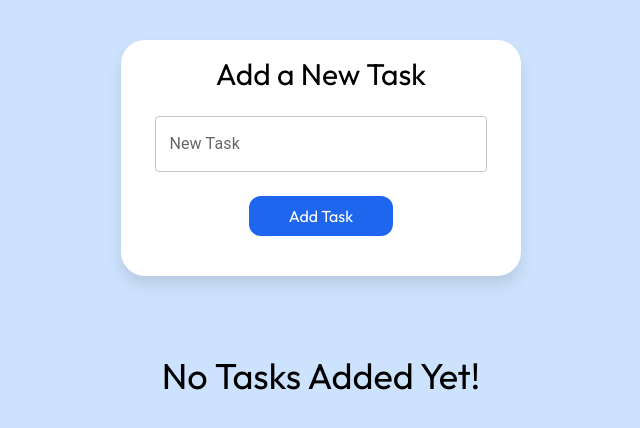
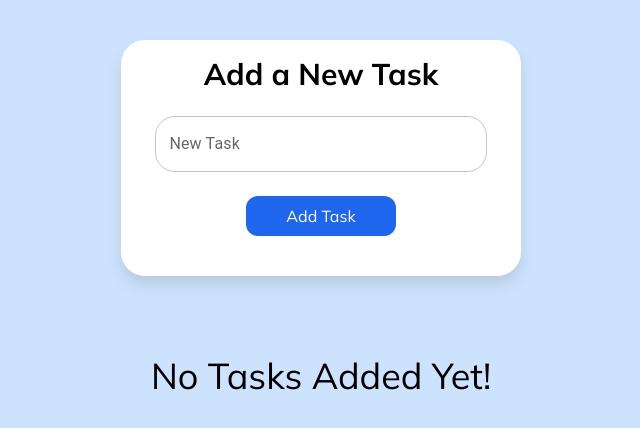
Before and after one commit to piyushg3803/To-do-React, a React (Vite) app: page / in a window 1280 px wide. Shown: the top 428 px of the page, without its empty margins (319-959 px from the left). Built offline with nearby package versions, Linux system fonts and the light colour scheme.

Commit message:
UI Changes

```diff
--- a/index.html
+++ b/index.html
@@ -1,20 +1,22 @@
 <!DOCTYPE html>
 <html lang="en">
+
 <head>
   <meta charset="UTF-8" />
   <link rel="icon" type="image/svg+xml" href="/vite.svg" />
   <meta name="viewport" content="width=device-width, initial-scale=1.0" />
   <title>Vite + React</title>
 
-    <link rel="preconnect" href="https://fonts.googleapis.com" />
-    <link rel="preconnect" href="https://fonts.gstatic.com" crossorigin />
-    <link
-      href="https://fonts.googleapis.com/css2?family=Outfit:wght@100..900&display=swap"
-      rel="stylesheet"
-    />
+  <link rel="preconnect" href="https://fonts.googleapis.com">
+  <link rel="preconnect" href="https://fonts.gstatic.com" crossorigin>
+  <link href="https://fonts.googleapis.com/css2?family=Mulish:ital,wght@0,200..1000;1,200..1000&display=swap"
+    rel="stylesheet">
+
 </head>
+
 <body>
   <div id="root"></div>
   <script type="module" src="/src/main.jsx"></script>
 </body>
+
 </html>
--- a/src/Components/AddTask.jsx
+++ b/src/Components/AddTask.jsx
@@ -24,10 +24,15 @@ function AddTask(props) {
   return (
     <>
       <div className="bg-white w-1/3 max-lg:w-1/2 max-md:w-[90%] m-auto rounded-3xl text-center p-4 drop-shadow-xl">
-        <h1 className="text-3xl">Add a New Task</h1>
+        <h1 className="text-3xl font-bold">Add a New Task</h1>
         <div className="my-6 w-full">
           <TextField
-            sx={{ "&.MuiTextField-root": { width: "90%" } }}
+            sx={{
+              width: "90%",
+              "& .MuiOutlinedInput-root": {
+                borderRadius: "20px",
+              }
+            }}
             id="outlined-basic"
             label="New Task"
             variant="outlined"
--- a/src/Components/TaskList.jsx
+++ b/src/Components/TaskList.jsx
@@ -14,37 +14,32 @@ function TaskList(props) {
           animate={{ scale: 1 }}
           exit={{ scale: 0.8, opacity: 1 }}
           key={task.id}
-          className={`bg-white w-1/3 max-lg:w-1/2 max-md:w-[90%] m-auto rounded-xl p-4 my-4 flex max-md:block max-md:text-center justify-between drop-shadow-xl ${
-            task.done == true ? "opacity-65" : ""
-          }`}
+          className={`bg-white w-1/3 max-lg:w-1/2 max-md:w-[90%] m-auto rounded-xl p-4 my-4 flex max-md:block max-md:text-center justify-between drop-shadow-xl ${task.done == true ? "opacity-65" : ""
+            }`}
         >
           <h1
-            className={`text-2xl max-md:my-5 ${
-              task.done == true && "line-through"
-            }`}
+            className={`text-2xl max-md:my-5 ${task.done == true && "line-through"
+              }`}
           >
             {task.name}
           </h1>
           <div>
             <button
-              className={`text-white p-2 px-4 rounded-xl me-4 ${
-                task.done == true
+              className={`text-white p-2 px-4 rounded-xl me-4 ${task.done == true
                   ? "bg-red-600 hover:bg-red-700"
                   : "bg-green-700 hover:bg-green-800"
-              } transition-all`}
+                } transition-all`}
               onClick={() => {
                 props.toggleCompletion(task.id);
               }}
             >
-              {console.log("Status", task.done)}
               {task.done == true ? "Restore" : "Complete?"}
             </button>
             <button
-              className={`text-white p-2 px-4 rounded-xl ${
-                task.done == true
+              className={`text-white p-2 px-4 rounded-xl ${task.done == true
                   ? "bg-[#1d66ed] hover:bg-[#1a54c0]"
                   : "bg-red-600 hover:bg-red-700"
-              } transition-all`}
+                } transition-all`}
               onClick={() => handleDelete(task.id)}
             >
               {task.done == true ? "Remove" : "Delete"}
--- a/src/index.css
+++ b/src/index.css
@@ -1,10 +1,10 @@
 @import "tailwindcss";
 
 
-@import url('https://fonts.googleapis.com/css2?family=Outfit:wght@100..900&display=swap');
+@import url('https://fonts.googleapis.com/css2?family=Mulish:ital,wght@0,200..1000;1,200..1000&display=swap');
 
-@layer base{
-    html{
-        font-family: "Outfit", serif;
+@layer base {
+    html {
+        font-family: "Mulish", sans-serif;
     }
 }
```
Lines whose indentation alone changed are shown as unchanged.
